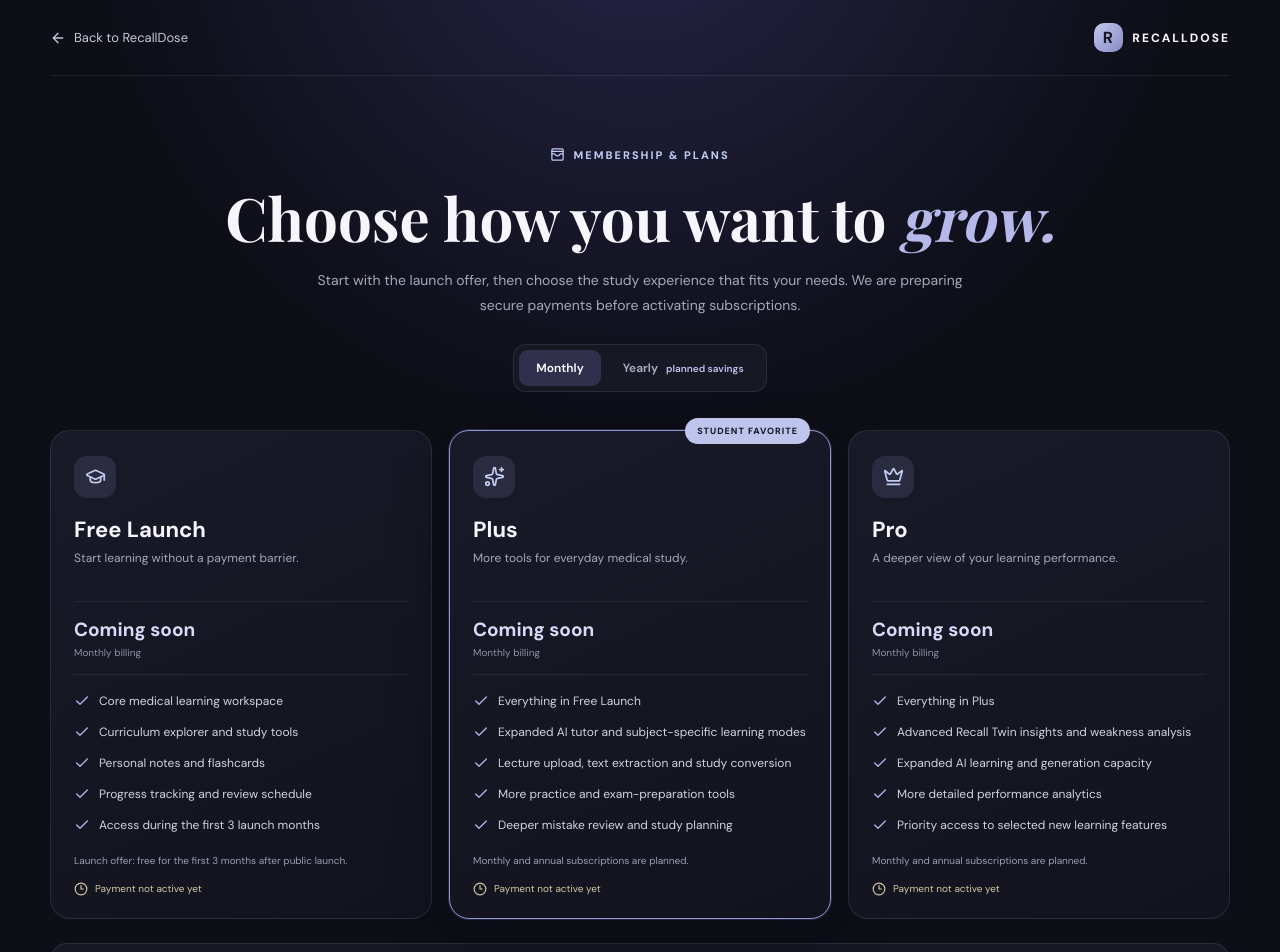
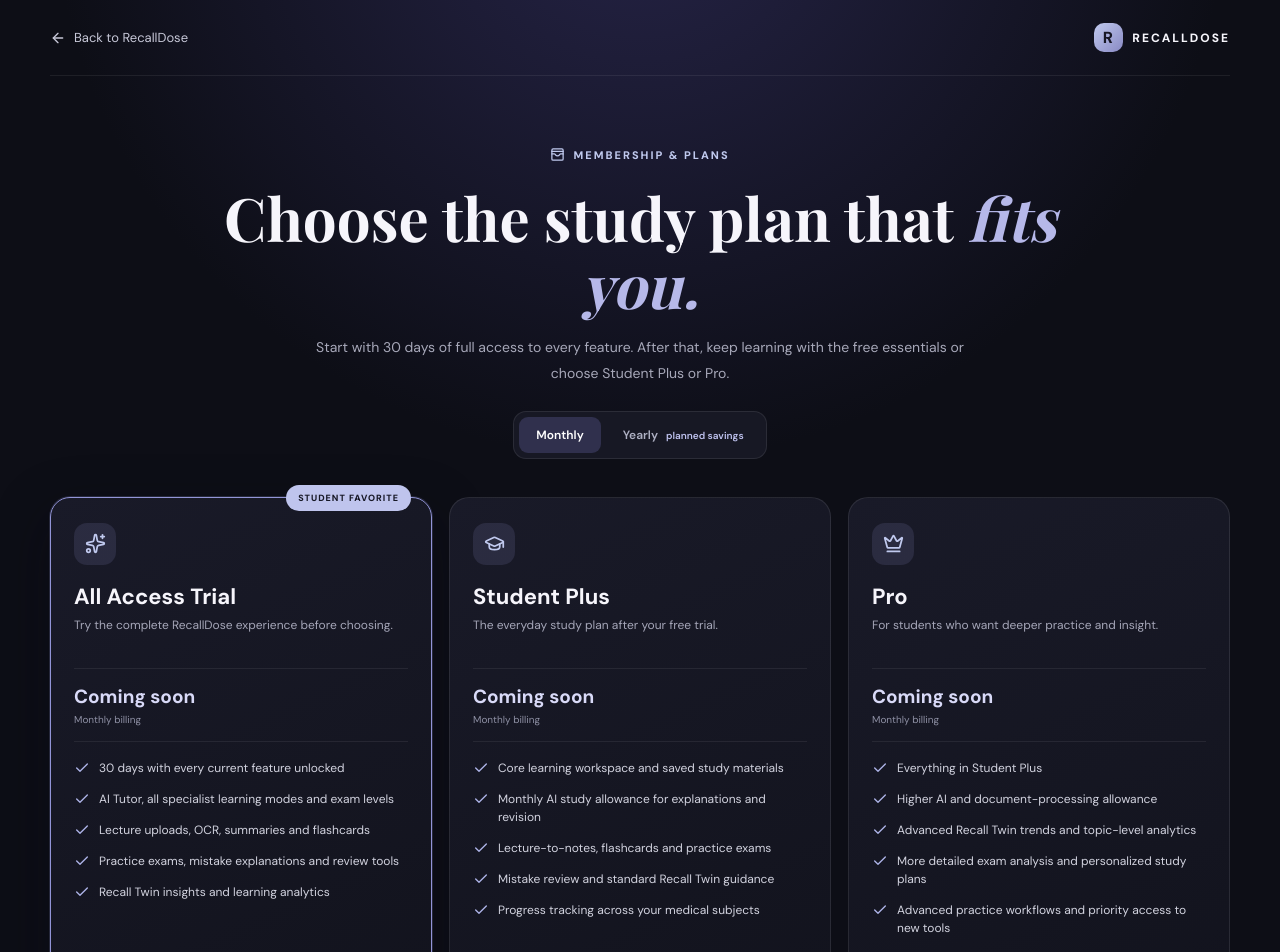
Before and after one commit to engmariamnabil06-bit/RecallDose, a React (Vite) app: page /plans in a window 1280 px wide. Shown: the top 952 px of the page. Built offline with nearby package versions, Linux system fonts and the light colour scheme; no server answers; a web font is replaced by a local one.

Commit message:
Clarify exam difficulty choices and membership tiers

```diff
--- a/src/pages/Plans.tsx
+++ b/src/pages/Plans.tsx
@@ -5,51 +5,9 @@ import "./plans.css";
 
 type BillingCycle = "monthly" | "yearly";
 const plans = [
-  {
-    id: "free",
-    name: "Free Launch",
-    subtitle: "Start learning without a payment barrier.",
-    icon: GraduationCap,
-    featured: false,
-    features: [
-      "Core medical learning workspace",
-      "Curriculum explorer and study tools",
-      "Personal notes and flashcards",
-      "Progress tracking and review schedule",
-      "Access during the first 3 launch months",
-    ],
-    note: "Launch offer: free for the first 3 months after public launch.",
-  },
-  {
-    id: "plus",
-    name: "Plus",
-    subtitle: "More tools for everyday medical study.",
-    icon: Sparkles,
-    featured: true,
-    features: [
-      "Everything in Free Launch",
-      "Expanded AI tutor and subject-specific learning modes",
-      "Lecture upload, text extraction and study conversion",
-      "More practice and exam-preparation tools",
-      "Deeper mistake review and study planning",
-    ],
-    note: "Monthly and annual subscriptions are planned.",
-  },
-  {
-    id: "pro",
-    name: "Pro",
-    subtitle: "A deeper view of your learning performance.",
-    icon: Crown,
-    featured: false,
-    features: [
-      "Everything in Plus",
-      "Advanced Recall Twin insights and weakness analysis",
-      "Expanded AI learning and generation capacity",
-      "More detailed performance analytics",
-      "Priority access to selected new learning features",
-    ],
-    note: "Monthly and annual subscriptions are planned.",
-  },
+  { id: "trial", name: "All Access Trial", subtitle: "Try the complete RecallDose experience before choosing.", icon: Sparkles, featured: true, features: ["30 days with every current feature unlocked", "AI Tutor, all specialist learning modes and exam levels", "Lecture uploads, OCR, summaries and flashcards", "Practice exams, mistake explanations and review tools", "Recall Twin insights and learning analytics"], note: "One free 30-day trial per account. No payment details required to start." },
+  { id: "plus", name: "Student Plus", subtitle: "The everyday study plan after your free trial.", icon: GraduationCap, featured: false, features: ["Core learning workspace and saved study materials", "Monthly AI study allowance for explanations and revision", "Lecture-to-notes, flashcards and practice exams", "Mistake review and standard Recall Twin guidance", "Progress tracking across your medical subjects"], note: "Designed as the affordable student subscription." },
+  { id: "pro", name: "Pro", subtitle: "For students who want deeper practice and insight.", icon: Crown, featured: false, features: ["Everything in Student Plus", "Higher AI and document-processing allowance", "Advanced Recall Twin trends and topic-level analytics", "More detailed exam analysis and personalized study plans", "Advanced practice workflows and priority access to new tools"], note: "Higher-capacity plan for intensive study periods." },
 ];
 
 export default function Plans() {
@@ -58,13 +16,13 @@ export default function Plans() {
     <header className="plans-top"><Link to="/dashboard"><ArrowLeft size={16}/> Back to RecallDose</Link><span className="plans-brand"><span>R</span> RECALLDOSE</span></header>
     <section className="plans-hero">
       <span className="plans-eyebrow"><WalletCards size={15}/> MEMBERSHIP & PLANS</span>
-      <h1>Choose how you want to <em>grow.</em></h1>
-      <p>Start with the launch offer, then choose the study experience that fits your needs. We are preparing secure payments before activating subscriptions.</p>
+      <h1>Choose the study plan that <em>fits you.</em></h1>
+      <p>Start with 30 days of full access to every feature. After that, keep learning with the free essentials or choose Student Plus or Pro.</p>
       <div className="plans-cycle" role="group" aria-label="Subscription period">
         <button type="button" className={cycle === "monthly" ? "active" : ""} onClick={() => setCycle("monthly")}>Monthly</button>
         <button type="button" className={cycle === "yearly" ? "active" : ""} onClick={() => setCycle("yearly")}>Yearly <small>planned savings</small></button>
       </div>
-      {cycle === "yearly" && <p className="plans-saving">A target annual discount of 15–20% is being evaluated. Final pricing will be announced before checkout opens.</p>}
+      {cycle === "yearly" && <p className="plans-saving">We plan to offer a lower effective monthly price on annual subscriptions. The exact discount will be confirmed with final prices.</p>}
     </section>
     <section className="plans-grid">
       {plans.map((plan) => {
@@ -77,7 +35,7 @@ export default function Plans() {
           <div className="plans-price"><strong>Coming soon</strong><span>{cycle === "monthly" ? "Monthly billing" : "Annual billing"}</span></div>
           <ul>{plan.features.map(feature => <li key={feature}><Check size={16}/><span>{feature}</span></li>)}</ul>
           <p className="plans-note">{plan.note}</p>
-          <span className="plans-status"><Clock3 size={14}/> Payment not active yet</span>
+          <span className="plans-status"><Clock3 size={14}/> Subscriptions coming soon</span>
         </article>;
       })}
     </section>
@@ -85,6 +43,6 @@ export default function Plans() {
       <div><ShieldCheck size={21}/><div><h2>Payments are being prepared</h2><p>No money is collected from this page. Checkout will only be enabled after payment verification, subscription controls and refund/support policies are ready.</p></div></div>
       <div className="plans-methods"><span>Planned for Egypt</span><strong>Orange Cash</strong><strong>Fawry Yellow</strong><small>Integration and availability subject to provider approval.</small></div>
     </section>
-    <p className="plans-footnote">Final prices, exact AI usage allowances, renewal terms, cancellation and refund rules will be published clearly before any paid plan becomes available. You can continue using the currently available free features while payments are being prepared.</p>
+    <p className="plans-footnote">After the 30-day trial, an ongoing free version will remain available with essential study tools. Paid plans will have clearly stated AI and upload allowances, prices, renewal, cancellation and refund terms before checkout is enabled.</p>
   </main>;
 }
```
